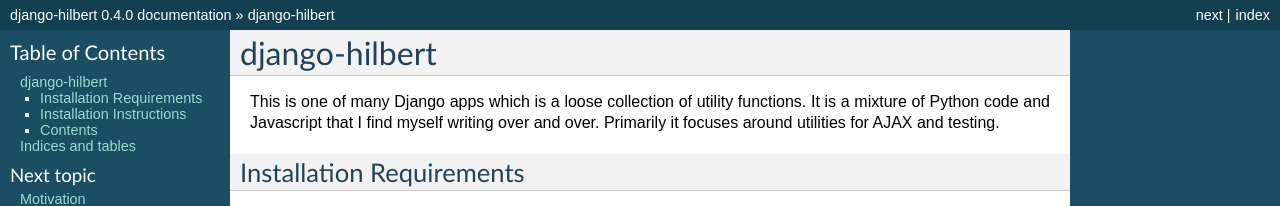
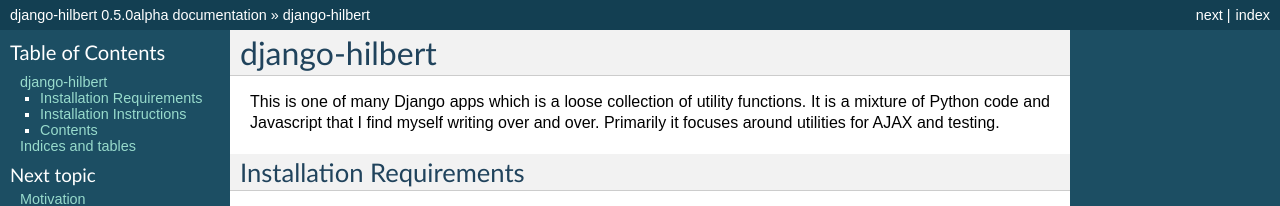
Before and after one commit to mlavin/django-hilbert, a Sphinx documentation site: the page built from docs/index.rst, in a window 1280 px wide and 900 px high. Shown: the top 206 px of the window. Built offline with Sphinx 7.4.7, drawn with Linux system fonts in a browser that asks for light colours; some of the changed text lies outside the part shown.

Commit message:
Version change.

```diff
--- a/docs/conf.py
+++ b/docs/conf.py
@@ -48,9 +48,9 @@
 # built documents.
 #
 # The short X.Y version.
-version = '0.4'
+version = '0.5'
 # The full version, including alpha/beta/rc tags.
-release = '0.4.0'
+release = '0.5.0alpha'
 
 # The language for content autogenerated by Sphinx. Refer to documentation
 # for a list of supported languages.
--- a/hilbert/__init__.py
+++ b/hilbert/__init__.py
@@ -6,9 +6,9 @@
 
 __version_info__ = {
     'major': 0,
-    'minor': 4,
+    'minor': 5,
     'micro': 0,
-    'releaselevel': 'final'
+    'releaselevel': 'alpha'
 }
 
 def get_version():
```
